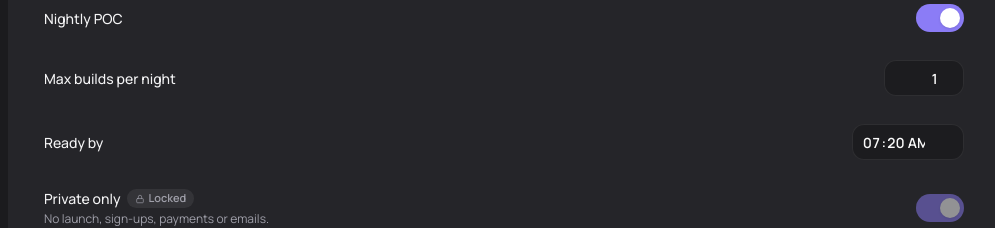
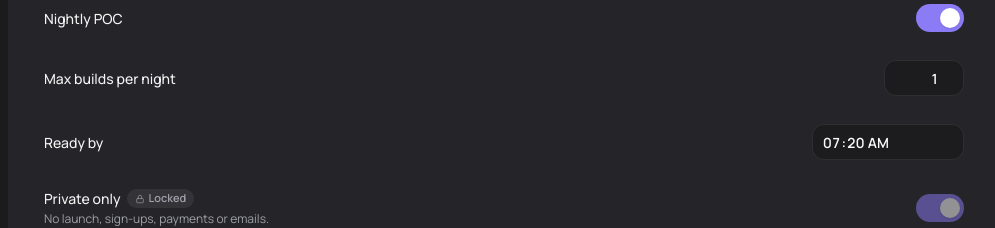
Before and after one commit to judmir/validation-ideas, a Next.js app: page /settings in a window 1280 px wide. Shown: the part 3840-4068 px from the top of the page, without its empty margins (136-1131 px from the left). Built offline with nearby package versions, Linux system fonts and the light colour scheme; no server answers; the database is empty.

Commit message:
Settings: 'Ready by' time inputs (POC, run video) size to their content (min 9.5rem, left-aligned) so '07:30 AM' isn't clipped at 390px

```diff
--- a/components/settings/SettingsView.tsx
+++ b/components/settings/SettingsView.tsx
@@ -552,7 +552,7 @@ function Time({ path, label }: { path: string; label: string }) {
   const { draft, set, editable } = useS();
   return (
     <Row path={path} label={label}>
-      <input type="time" disabled={!editable} aria-label={label} value={getPath(draft, path) as string} onChange={(e) => e.target.value && set(path, e.target.value)} className={`${inputCls} w-28 [color-scheme:dark]`} />
+      <input type="time" disabled={!editable} aria-label={label} value={getPath(draft, path) as string} onChange={(e) => e.target.value && set(path, e.target.value)} className={`${inputCls.replace("w-20", "").replace("text-right", "text-left")} w-auto min-w-[9.5rem] [color-scheme:dark]`} />
     </Row>
   );
 }
```
